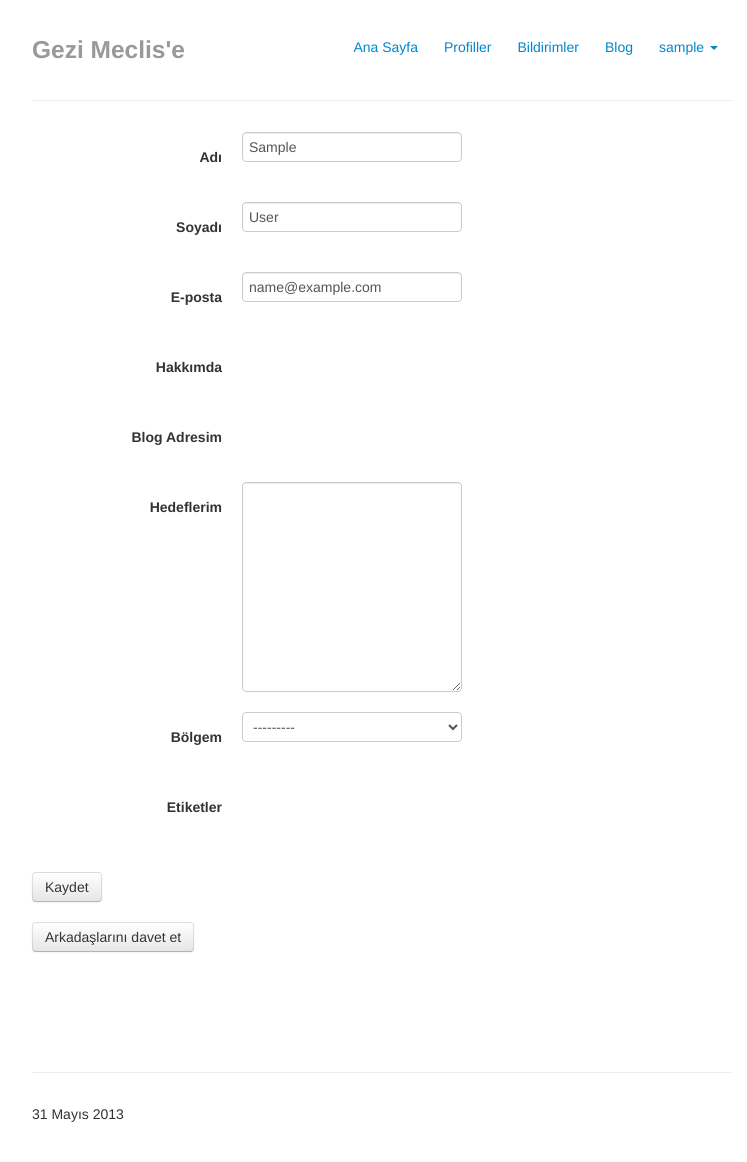
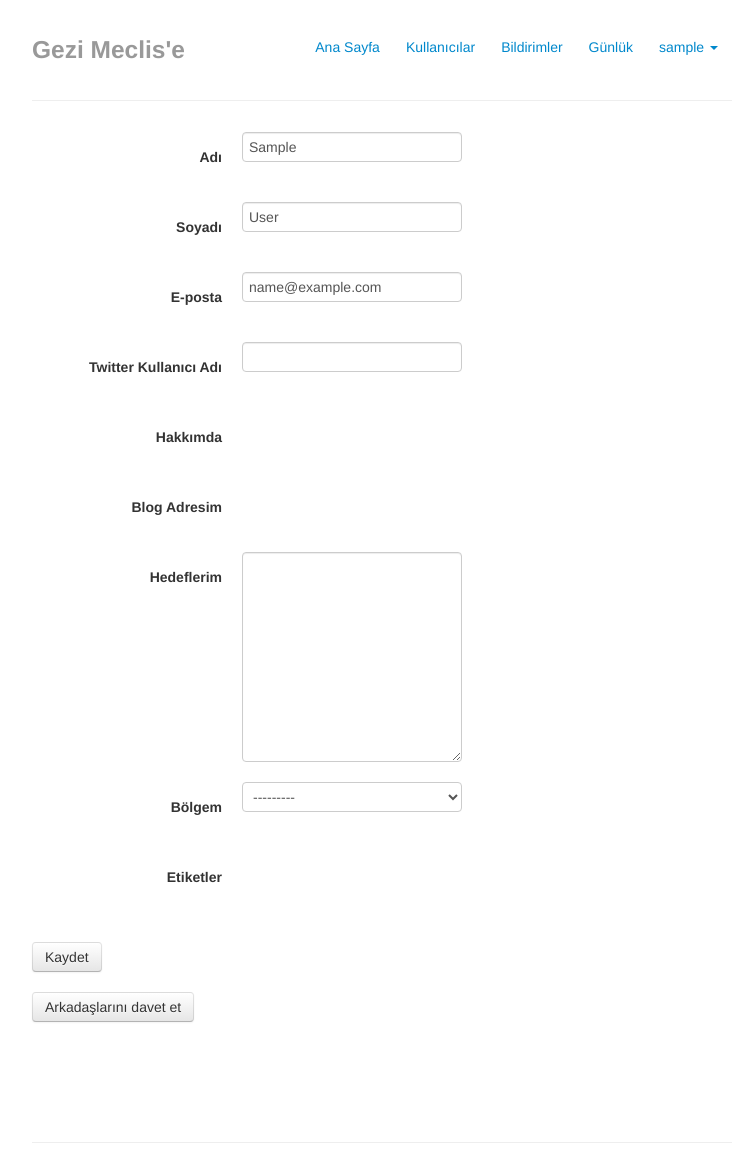
Before and after one commit to zekzekus/GeziMeclise, a Django app: a page that uses gezimeclise/templates/base.html in a window 1280 px wide. Shown: the top 1162 px of the page, without its empty margins (258-1005 px from the left). Before the commit the page ends 1122 px from the top, so only its background shows below. Run offline with Django 3.2, Linux system fonts and the light colour scheme; the visitor is signed in with stand-in values (Sample User, id 1); parts of the project's set-up code (start-up, migrations or seed data) failed here and were passed over; some libraries are stand-ins or nearby versions.

Commit message:
Profile view updates, twitter embeded

```diff
--- a/gezimeclise/profiles/forms.py
+++ b/gezimeclise/profiles/forms.py
@@ -7,7 +7,7 @@ class ProfileUpdateForm(ModelForm):
     class Meta:
         model = GeziUser
         fields = ['first_name', 'last_name', 'email', 'image',
-                  'about_me', 'blog_url', 'causes', 'region', 'tags']
+                  'about_me', 'blog_url', 'causes', 'region', 'tags', 'twitter']
 
 
 class ReportForm(ModelForm):
--- a/gezimeclise/profiles/models.py
+++ b/gezimeclise/profiles/models.py
@@ -28,6 +28,7 @@ class GeziUser(AbstractUser, FacebookModel):
     causes = models.TextField(blank=True, null=True)
     tags = TaggableManager(blank=True)
     region = models.ForeignKey(Region, blank=True, null=True)
+    twitter = models.CharField(max_length=255,blank=True,null=True)
     objects = UserManager()
 
     def get_facebook_friends(self):
--- a/gezimeclise/templates/base.html
+++ b/gezimeclise/templates/base.html
@@ -44,7 +44,7 @@
             {% url "profile_list" as url_profiles %}
             {% with len_slice=url_profiles|length|stringformat:"s" %}
             <li {% if request.get_full_path == url_profiles %}class="active"{% endif %}>
-            	<a href="{{ url_profiles }}">Profiller</a>
+            	<a href="{{ url_profiles }}">Kullanıcılar</a>
             </li>
             {% endwith %}
 
@@ -61,7 +61,7 @@
             {% url "blog" as url_blog %}
             {% with len_slice=url_blog|length|stringformat:"s" %}
             <li {% if request.get_full_path == url_blog %}class="active"{% endif %}>
-            	<a href="{{ url_blog }}">Blog</a>
+            	<a href="{{ url_blog }}">Günlük</a>
             </li>
             {% endwith %}
 
--- a/gezimeclise/templates/profile/update_profile.html
+++ b/gezimeclise/templates/profile/update_profile.html
@@ -22,7 +22,12 @@
       {{form.email}}
     </div>
   </div>
-
+  <div class="control-group">
+    <label class="control-label"><h5>Twitter Kullanıcı Adı</h5></label>
+    <div class="controls">
+      {{form.twitter}}
+    </div>
+  </div>
   <div class="control-group">
     <label class="control-label"><h5>Hakkımda</h5></label>
     <div class="controls">
```
Also changed, not shown: gezimeclise/templates/profile/profile_detail.html (+12 -1 lines).
